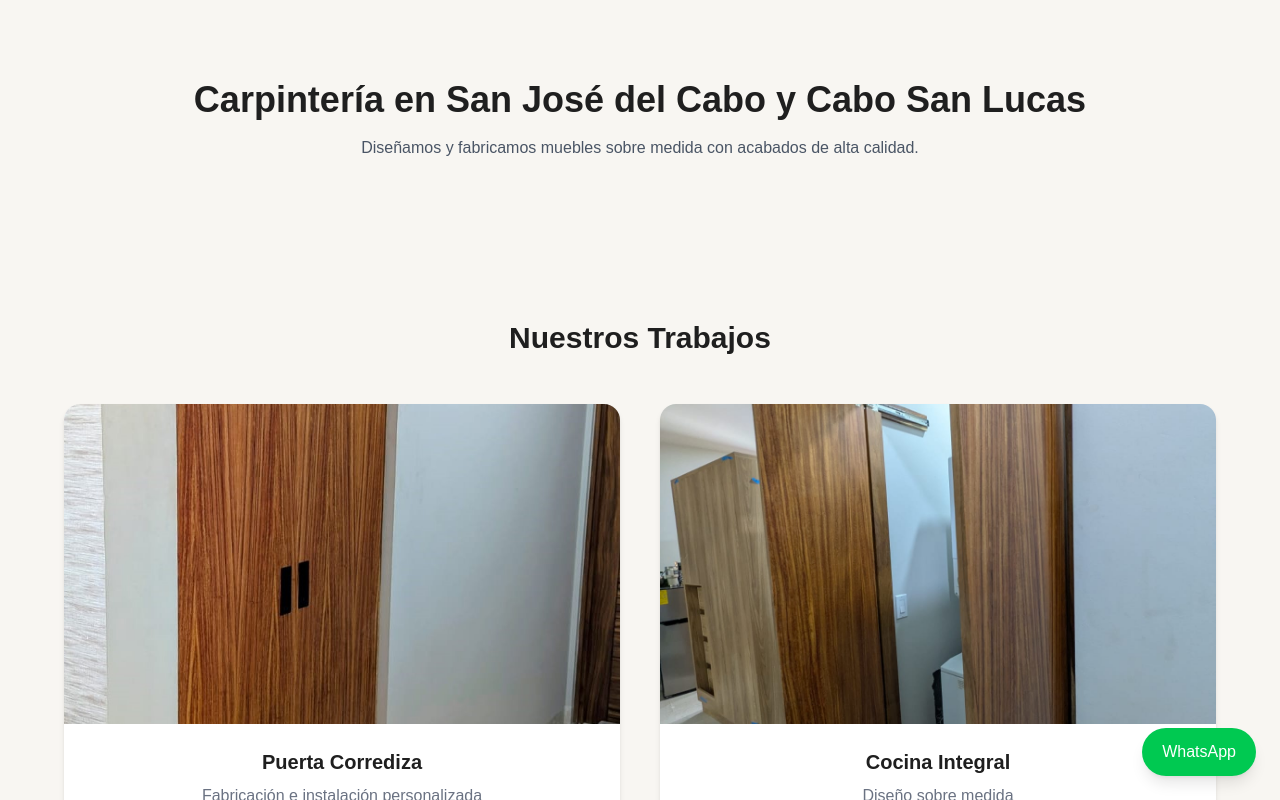
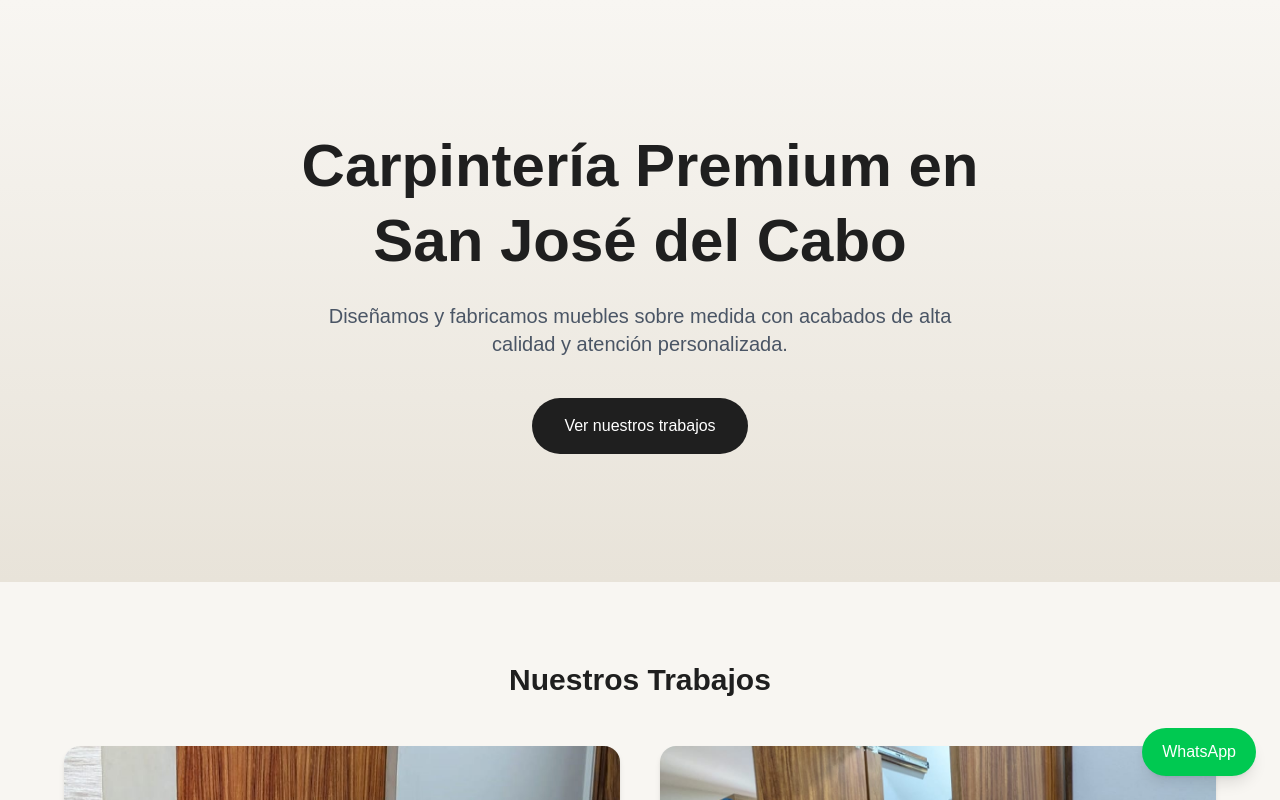
Before and after one commit to Rospichardo/carpinteria-web, a Next.js app: page / in a window 1280 px wide. Shown: the top 800 px of the page. Built offline with nearby package versions, Linux system fonts and the light colour scheme.

Commit message:
mejora de hero

```diff
--- a/app/page.tsx
+++ b/app/page.tsx
@@ -21,15 +21,30 @@ export default function Home() {
     <main className="bg-[#f8f6f2] text-[#1f1f1f]">
 
       {/* HERO / PARTE SUPERIOR */}
-      <section className="text-center py-20 px-6">
-        <h1 className="text-4xl font-bold mb-4">
-          Carpintería en San José del Cabo y Cabo San Lucas
-        </h1>
-        <p className="text-gray-600 max-w-2xl mx-auto">
-          Diseñamos y fabricamos muebles sobre medida con acabados de alta calidad.
-        </p>
-      </section>
+      <section className="relative text-center py-32 px-6
+                    bg-gradient-to-b from-[#f8f6f2] to-[#e8e3d9]">
 
+  <h1 className="text-5xl md:text-6xl font-bold mb-6 leading-tight">
+    Carpintería Premium en <br />
+    San José del Cabo
+  </h1>
+
+  <p className="text-gray-600 text-lg md:text-xl
+                max-w-2xl mx-auto mb-10">
+    Diseñamos y fabricamos muebles sobre medida con acabados
+    de alta calidad y atención personalizada.
+  </p>
+
+  <a
+    href="#galeria"
+    className="inline-block bg-[#1f1f1f] text-white
+               px-8 py-4 rounded-full
+               hover:bg-black transition"
+  >
+    Ver nuestros trabajos
+  </a>
+
+</section>
       {/* GALERÍA */}
       <section id="galeria" className="py-20 px-6">
         <div className="max-w-6xl mx-auto">
```
